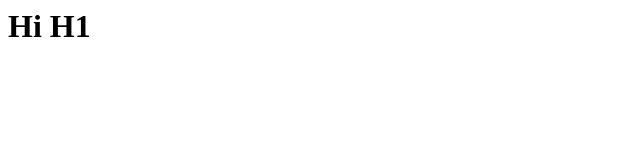
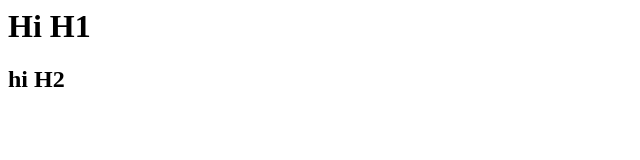
Before and after one commit to shah-the-trainer/shahwebapp, a plain HTML site: page index.html in a window 1280 px wide. Shown: the full height of the page, 0-640 px from the left. Drawn offline with Linux system fonts and the light colour scheme.

Commit message:
added h2 tag

```diff
--- a/index.html
+++ b/index.html
@@ -4,5 +4,6 @@
 	</head>
 	<body>
 		<h1> Hi H1 </h1>
+		<h2> hi H2 </h2>
 	</body>
 </html>
```
